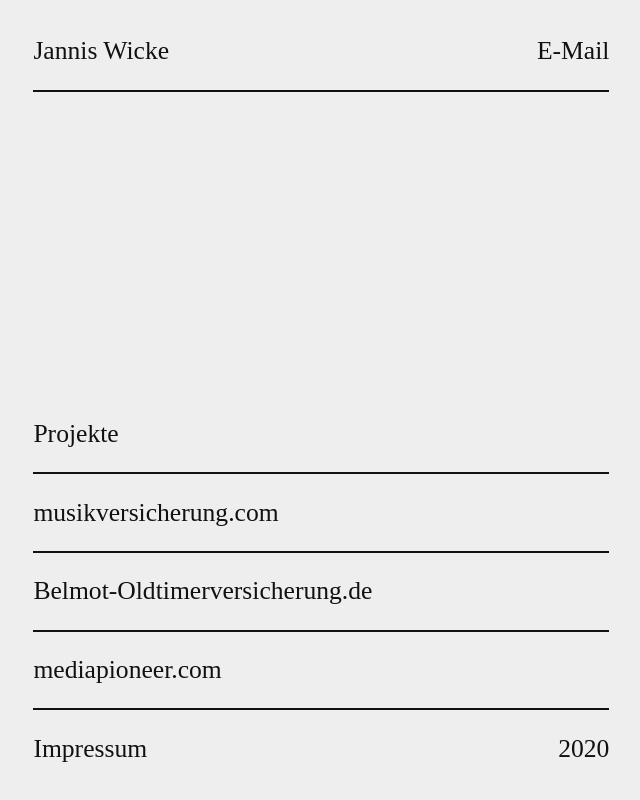
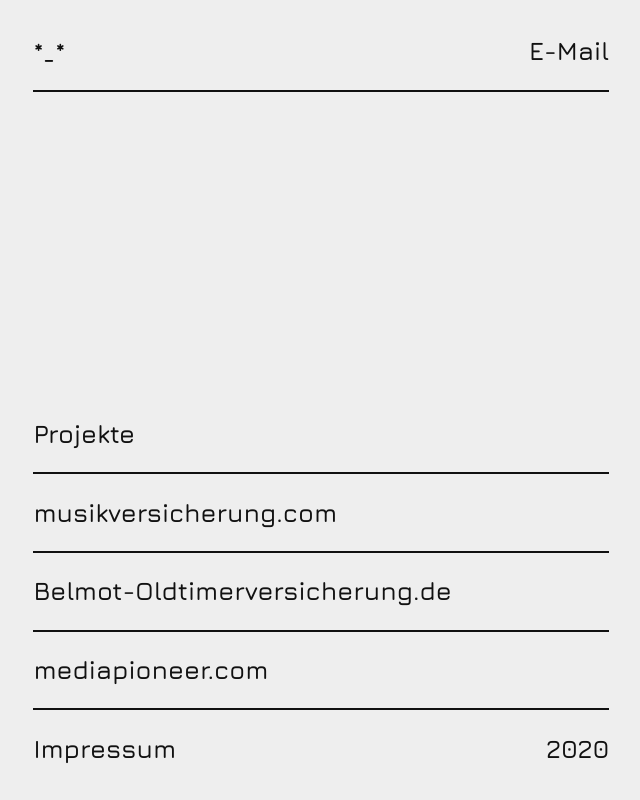
Before and after one commit to jannispaul/personal-site, an Eleventy site: page index.njk in a window 1280 px wide. Shown: the whole page, without its empty margins (5-645 px from the left). Built offline with nearby package versions, Linux system fonts and the light colour scheme; Eleventy itself is replaced by a stand-in of ours; files that its build step writes are made by us from their sources.

Commit message:
included fonts

```diff
--- a/_includes/default-layout.njk
+++ b/_includes/default-layout.njk
@@ -7,7 +7,7 @@
 
 
     <link rel="stylesheet" href="/assets/style.css" />
-
+   <link href="https://fonts.googleapis.com/css2?family=Jura:wght@600&text=*-_20ABCDEFGHIJKLMNOPQRSTUVWXYZabcdefghijklmnopqrstuvwxyz%20&family=Orbitron:wght@900&text=JWaniscke%20&display=swap" rel="stylesheet">
 
     {# <!-- capture the CSS content as a Nunjucks variable -->
     {% set css %} {% include "assets/style.css" %} {% endset %}
@@ -22,7 +22,7 @@
   <body>
     <div class="left">
       <header>
-        <h1><a href="/">Jannis Wicke</a></h1>
+        <h1><a href="/">*_*</a></h1>
         <a href="mailto:jannis@pixel-pink.de">E-Mail</a>
       </header>
       <div class="flex-filler"></div>
--- a/assets/style.css
+++ b/assets/style.css
@@ -17,6 +17,7 @@
   /* flex-direction: column; */
   /* justify-content: space-between; */
   align-items: stretch;
+  font-family: "Jura", sans-serif;
 }
 ul {
   list-style: none;
@@ -33,6 +34,7 @@
   font-size: 2vw;
   font-weight: 500;
   line-height: 1;
+  font-family: "Jura", sans-serif;
 }
 
 a {
--- a/package.json
+++ b/package.json
@@ -4,7 +4,8 @@
   "description": "",
   "main": "index.js",
   "scripts": {
-    "test": "echo \"Error: no test specified\" && exit 1"
+    "test": "echo \"Error: no test specified\" && exit 1",
+    "dev": "npx @11ty/eleventy --serve"
   },
   "repository": {
     "type": "git",
```
